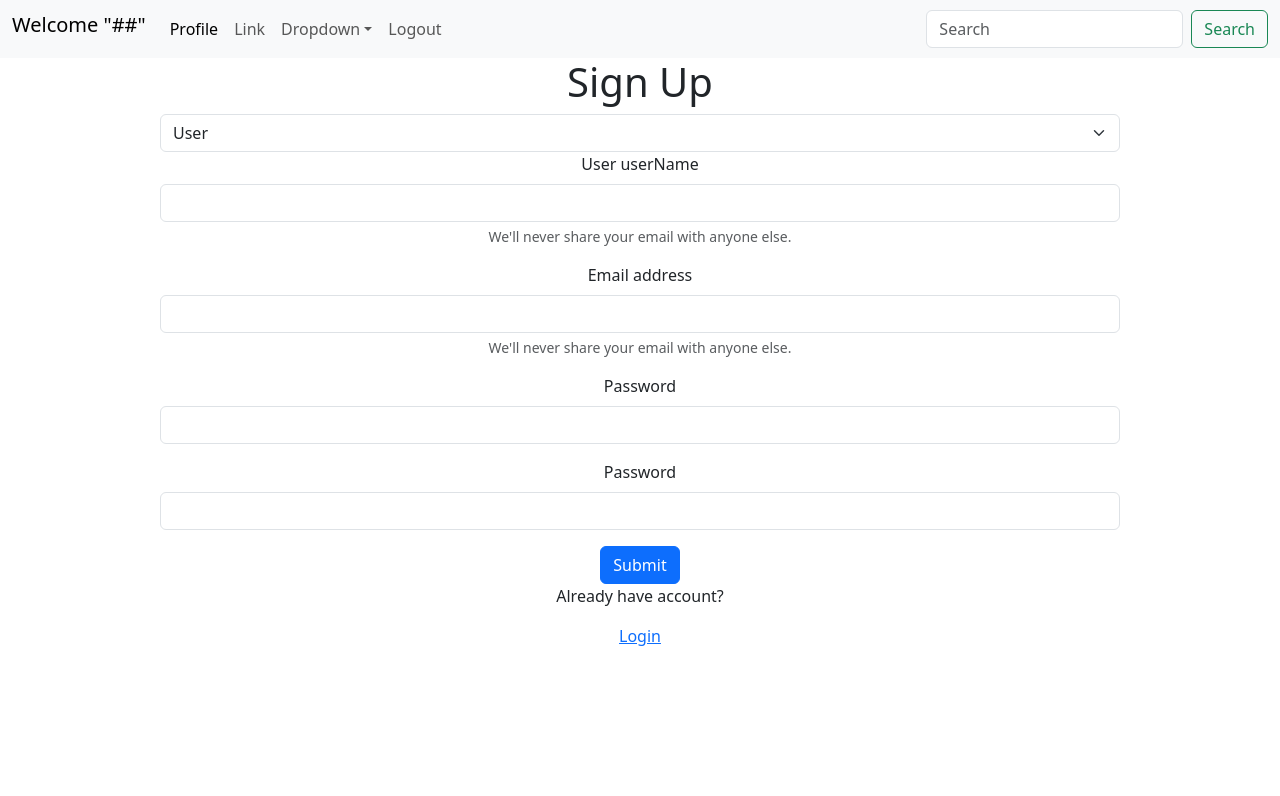
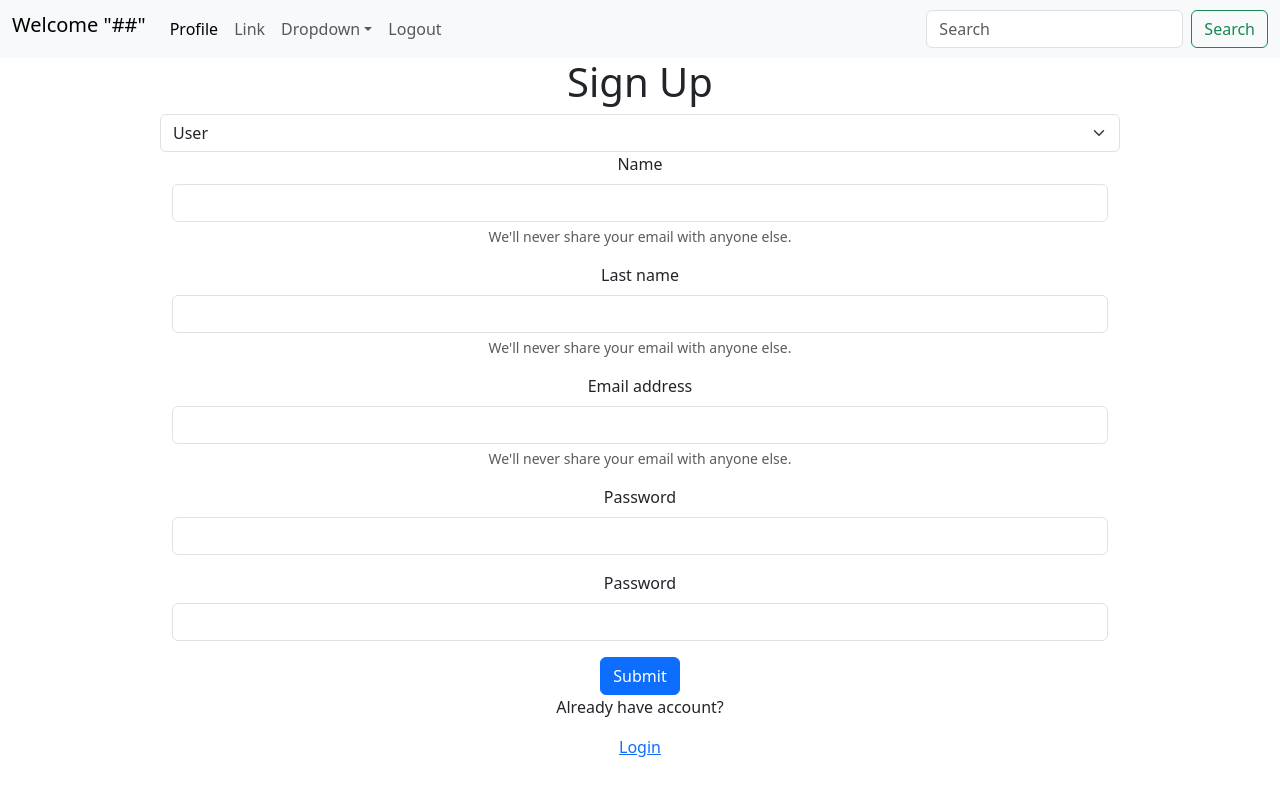
Before and after one commit to RubenLopSol/TrackMate-client, a React (Create React App) app: page /signup in a window 1280 px wide. Shown: the top 796 px of the page. Built offline with nearby package versions, Linux system fonts and the light colour scheme; no server answers.

Commit message:
signup client actualizado

```diff
--- a/src/pages/SignupPage/SignupPage.jsx
+++ b/src/pages/SignupPage/SignupPage.jsx
@@ -8,6 +8,7 @@ function SignupPage() {
   const [password, setPassword] = useState("");
   const [passwordRep, setPasswordRep] = useState("");
   const [userName, setuserName] = useState("");
+  const [lastname, setlastName] = useState("");
   const [errorMessage, setErrorMessage] = useState(undefined);
   const [isTransporter, SetIsTransporter] = useState(false);
 
@@ -17,7 +18,7 @@ function SignupPage() {
   const handleSignupSubmit = (e) => {
     e.preventDefault();
     // Create an object representing the request body
-    if(userName === "" || password === "" || passwordRep === "") {
+    if(userName === "" || password === "" || passwordRep === "" || lastname === "") {
       setErrorMessage("faltan campos!");
       return;
     }
@@ -39,7 +40,7 @@ function SignupPage() {
     */
 
     // Or using a service
-    axios.post(process.env.REACT_APP_SERVER_URL+"/auth/signup", {userName, isTransporter, email, password})
+    axios.post(process.env.REACT_APP_SERVER_URL+"/auth/signup", {userName, lastname, isTransporter, email, password})
         .then(response => {
           console.log(response.data)
           if(response.data.error === "el usuario ya existe") {
@@ -58,7 +59,7 @@ function SignupPage() {
   };
 
   return (
-    <div className="SignupPage w-75 mx-auto">
+    <div className="SignupPage w-75 mx-auto row">
     <h1>Sign Up</h1>
     <select className="form-select" aria-label="Default select example">
       <option onChange={()=>SetIsTransporter(false)}>User</option>
@@ -66,8 +67,13 @@ function SignupPage() {
     </select>
     <form onSubmit={handleSignupSubmit}>
       <div className="mb-3">
-        <label htmlFor="exampleInputuserName" className="form-label">User userName</label>
+        <label htmlFor="exampleInputuserName" className="form-label">Name</label>
         <input type="text" className="form-control" id="exampleInputuserName" value={userName} onChange={(e)=>setuserName(e.target.value)}/>
+        <div className="form-text">We'll never share your email with anyone else.</div>
+      </div>
+      <div className="mb-3">
+        <label htmlFor="exampleInputuserlastName" className="form-label">Last name</label>
+        <input type="text" className="form-control" id="exampleInputuserlastName" value={lastname} onChange={(e)=>setlastName(e.target.value)}/>
         <div className="form-text">We'll never share your email with anyone else.</div>
       </div>
       <div className="mb-3">
```
